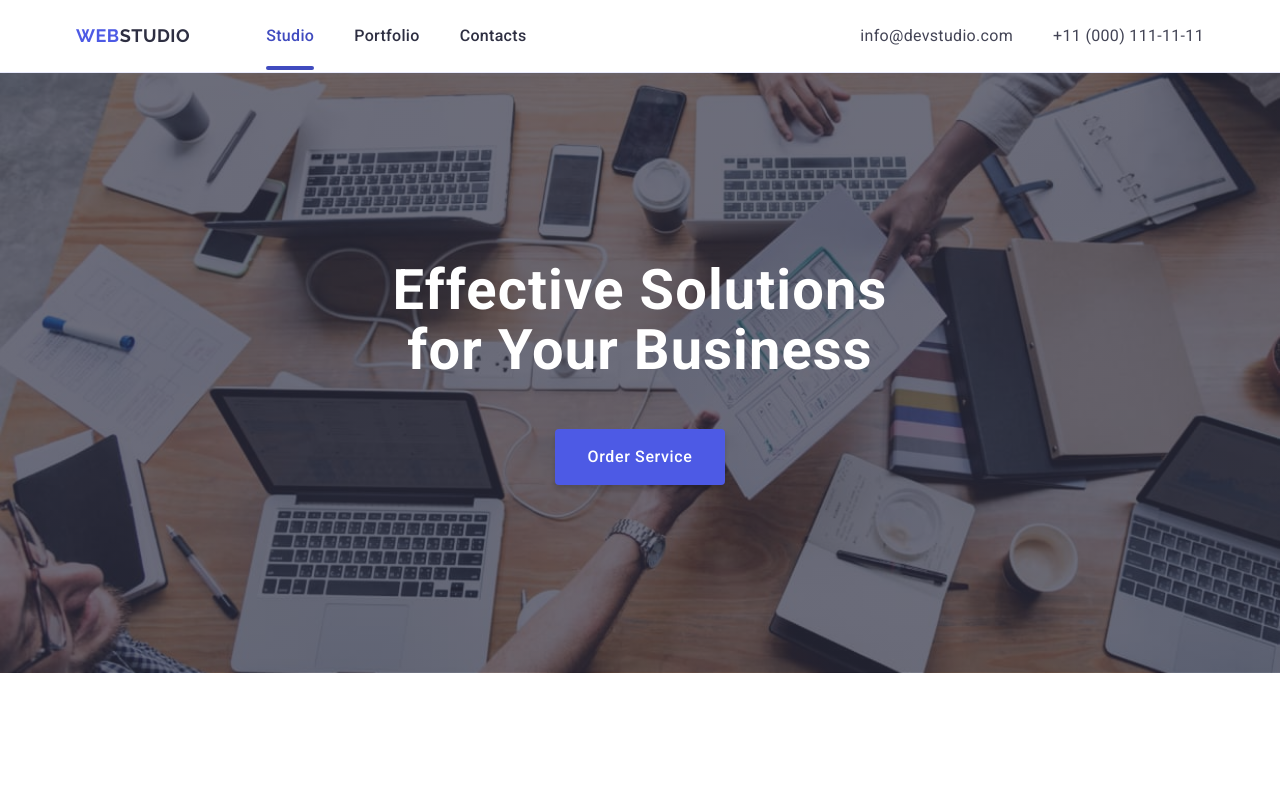
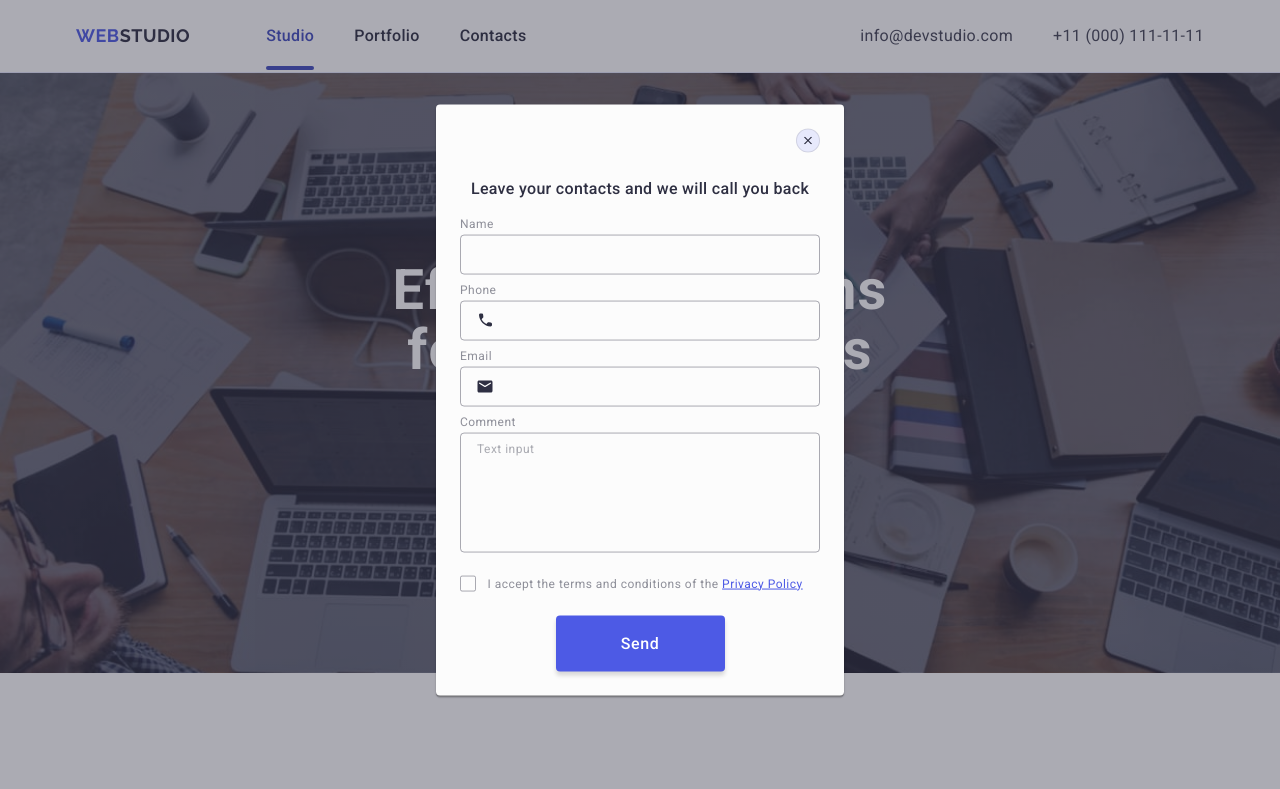
Before and after one commit to LaurLily/goit-markup-hw-05, a plain HTML site: page index.html in a window 1280 px wide. Shown: the top 789 px of the page. Drawn offline with nearby package versions, Linux system fonts and the light colour scheme.

Commit message:
Markup icons.svg

```diff
--- a/index.html
+++ b/index.html
@@ -507,7 +507,7 @@
         </div>
     </footer>
             <!--Backdrop & Modal-->
-            <div class="backdrop ">
+            <div class="backdrop is-open">
                 <div class="modal">
                     <button
                     class="modal-close-btn"
@@ -533,9 +533,9 @@
                                 />
                                 <svg
                                 class="review-form-field-icon"
-                                width="18"
-                                height="24">
-                                <use href="./images/icons.svg#icon-person"></use>
+                                width="12"
+                                height="12">
+                                <use href="./images/icons.svg#icon-user"></use>
                                 </svg>
                             </div>
                         </div>
```
Also changed, not shown: images/icons.svg.
